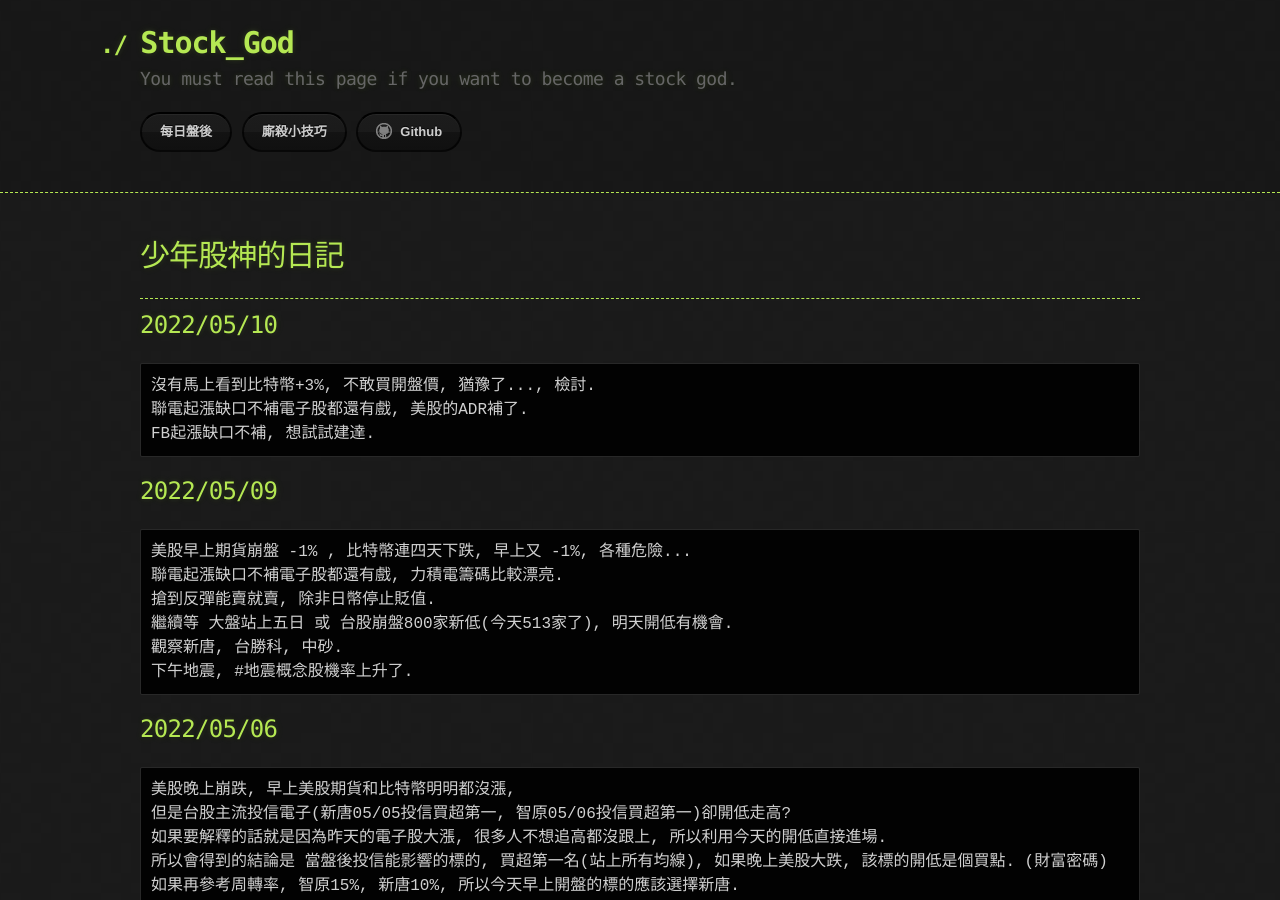
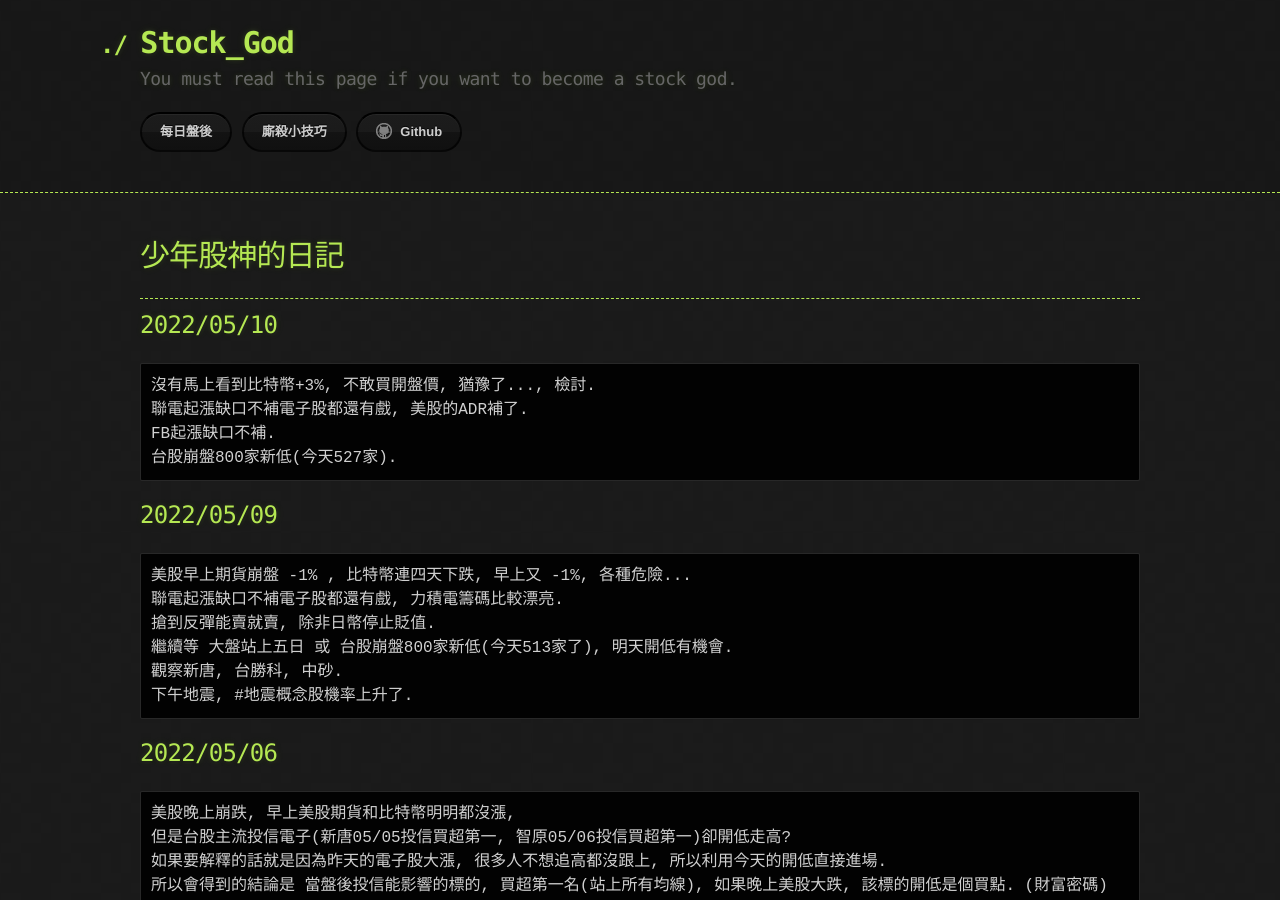
Before and after one commit to lepg5487/Stock_God, a Jekyll site: the page built from index.md, in a window 1280 px wide and 900 px high. Built offline with Jekyll 4.4.1, drawn with Linux system fonts in a browser that asks for light colours; our own code applies the rules of GitHub Pages for plain Markdown files.

Commit message:
Update index.md

````diff
--- a/index.md
+++ b/index.md
@@ -10,7 +10,8 @@ layout: testlayouts
 ```
 沒有馬上看到比特幣+3%, 不敢買開盤價, 猶豫了..., 檢討.
 聯電起漲缺口不補電子股都還有戲, 美股的ADR補了.
-FB起漲缺口不補, 想試試建達.
+FB起漲缺口不補.
+台股崩盤800家新低(今天527家).
 ```
 
 ## 2022/05/09
````
